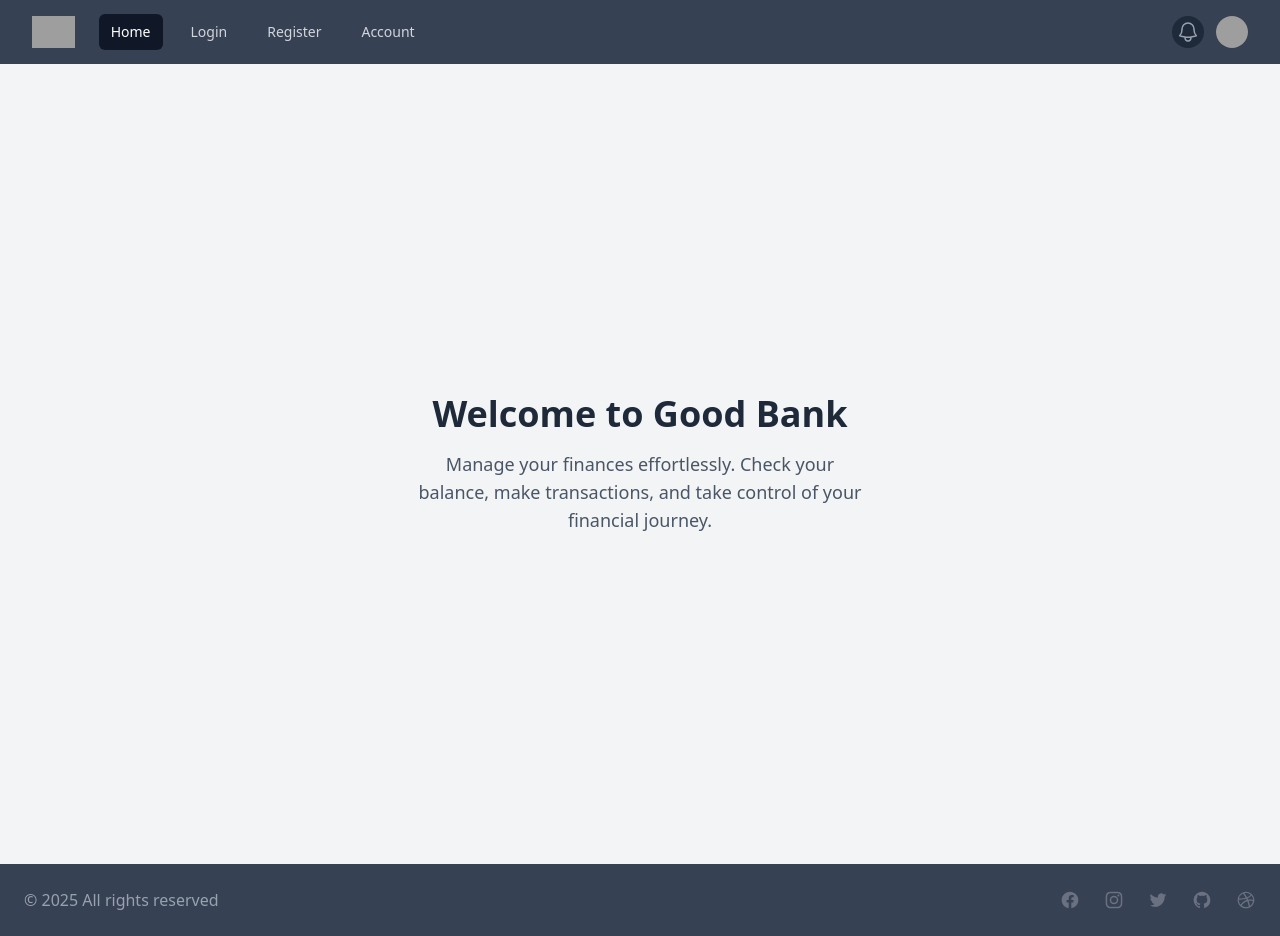
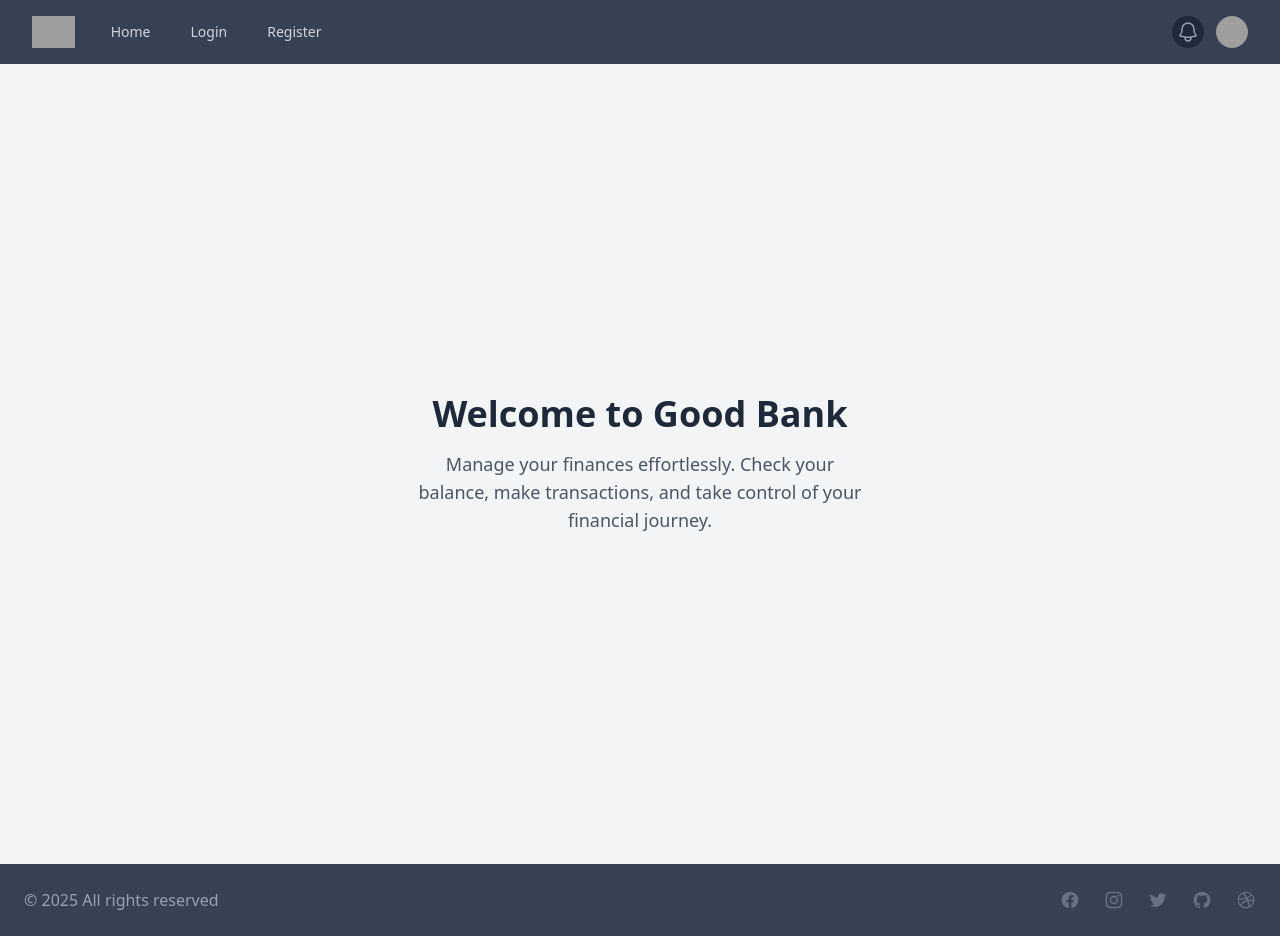
Before and after one commit to Ovii2/Banking-spring, a React (Vite) app in the folder frontend/: page / in a window 1280 px wide. Built offline with nearby package versions, Linux system fonts and the light colour scheme; grey boxes are pictures that could not be loaded.

Commit message:
Update navigation

```diff
--- a/frontend/src/components/navigation/Navigation.jsx
+++ b/frontend/src/components/navigation/Navigation.jsx
@@ -13,7 +13,7 @@ import { Link, useLocation } from 'react-router-dom';
 import UserContext from '../../context/UserContext';
 
 const navigation = [
-  { name: 'Home', href: '/' },
+  { name: 'Home', href: '/home' },
   { name: 'Login', href: '/login' },
   { name: 'Register', href: '/register' },
   { name: 'Account', href: '/account' },
@@ -26,6 +26,12 @@ function classNames(...classes) {
 const Navigation = () => {
   const { logoutHandler, isLoggedIn } = useContext(UserContext);
   const location = useLocation();
+
+  const filteredNavigation = isLoggedIn
+    ? navigation.filter((item) => item.name === 'Home' || item.name === 'Account')
+    : navigation.filter(
+        (item) => item.name === 'Home' || item.name === 'Login' || item.name === 'Register'
+      );
 
   return (
     <Disclosure as='nav' className='bg-gray-700'>
@@ -50,7 +56,7 @@ const Navigation = () => {
             </div>
             <div className='hidden sm:ml-6 sm:block'>
               <div className='flex space-x-4'>
-                {navigation.map((item) => (
+                {filteredNavigation.map((item) => (
                   <Link
                     key={item.name}
                     to={item.href}
```
